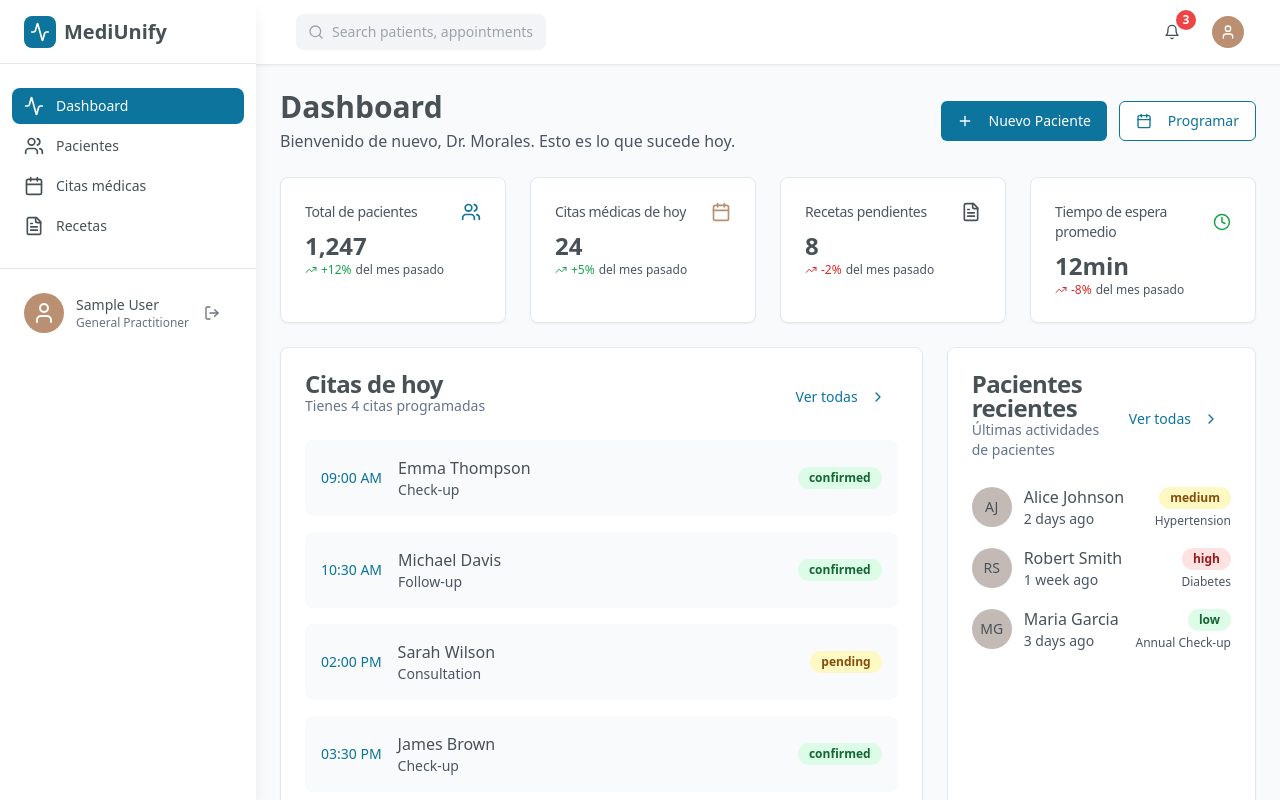
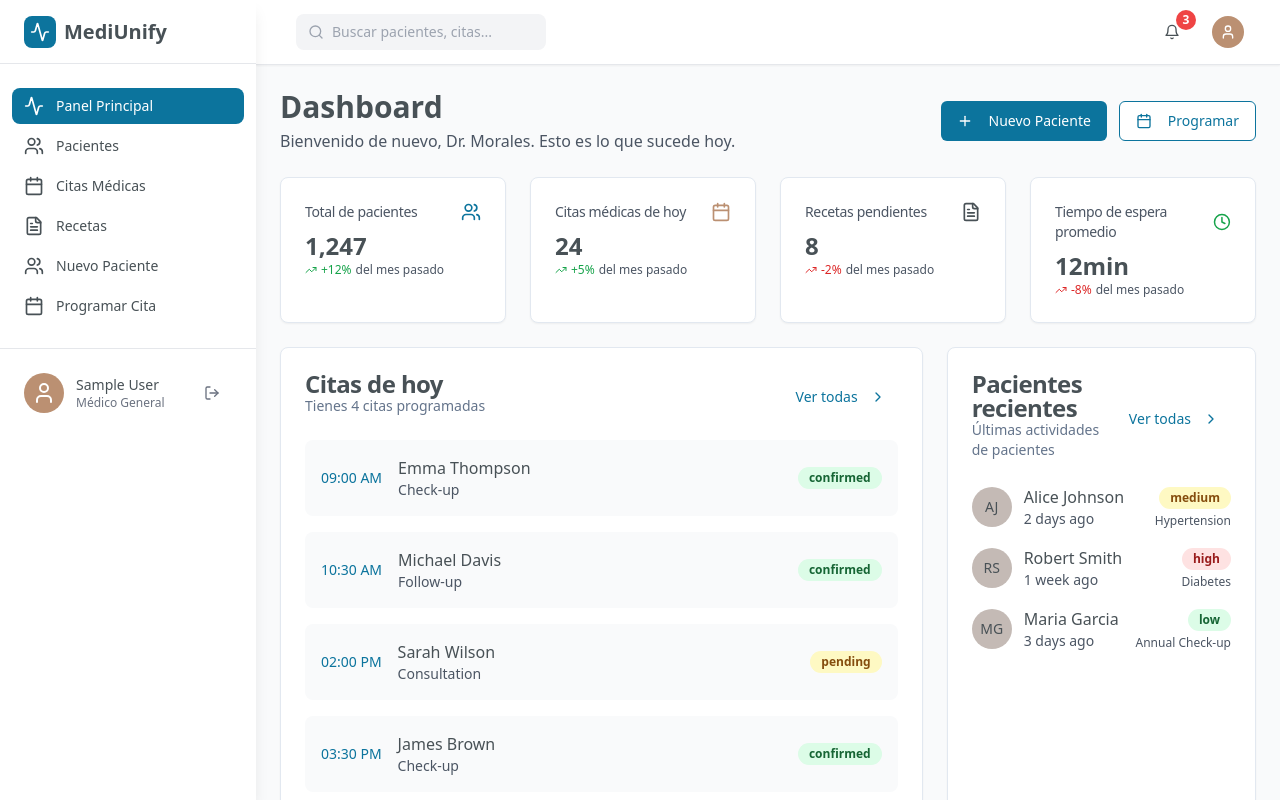
Before and after one commit to CalebVicto/medi-unify, a React (Vite) app: page / in a window 1280 px wide. Built offline with nearby package versions, Linux system fonts and the light colour scheme; sample sign-in values are in the browser's storage.

Commit message:
Traducir Layout y navegación principal al español
cgen-e78b4e998c4b47e98eef0bc47066a29b

```diff
--- a/client/components/Layout.tsx
+++ b/client/components/Layout.tsx
@@ -27,10 +27,12 @@ export default function Layout({ children }: LayoutProps) {
   const { user, logout } = useAuth();
 
   const navigation = [
-    { name: "Dashboard", href: "/", icon: Activity },
+    { name: "Panel Principal", href: "/", icon: Activity },
     { name: "Pacientes", href: "/patients", icon: Users },
-    { name: "Citas médicas", href: "/appointments", icon: Calendar },
+    { name: "Citas Médicas", href: "/appointments", icon: Calendar },
     { name: "Recetas", href: "/prescriptions", icon: FileText },
+    { name: "Nuevo Paciente", href: "/nuevo-paciente", icon: Users },
+    { name: "Programar Cita", href: "/programar-cita", icon: Calendar },
   ];
 
   const isActive = (href: string) => {
@@ -112,7 +114,7 @@ export default function Layout({ children }: LayoutProps) {
                   {user?.name || "Dr. Sarah Johnson"}
                 </p>
                 <p className="text-xs text-gray-500 truncate">
-                  {user?.specialty || "General Practitioner"}
+                  {user?.specialty || "Médico General"}
                 </p>
               </div>
             </div>
@@ -121,7 +123,7 @@ export default function Layout({ children }: LayoutProps) {
               size="sm"
               onClick={logout}
               className="text-gray-500 hover:text-red-600 hover:bg-red-50"
-              title="Logout"
+              title="Cerrar Sesión"
             >
               <LogOut className="w-4 h-4" />
             </Button>
@@ -147,7 +149,7 @@ export default function Layout({ children }: LayoutProps) {
                 <Search className="w-4 h-4 text-gray-400" />
                 <input
                   type="text"
-                  placeholder="Search patients, appointments..."
+                  placeholder="Buscar pacientes, citas..."
                   className="bg-transparent border-none outline-none flex-1 text-sm"
                 />
               </div>
```
